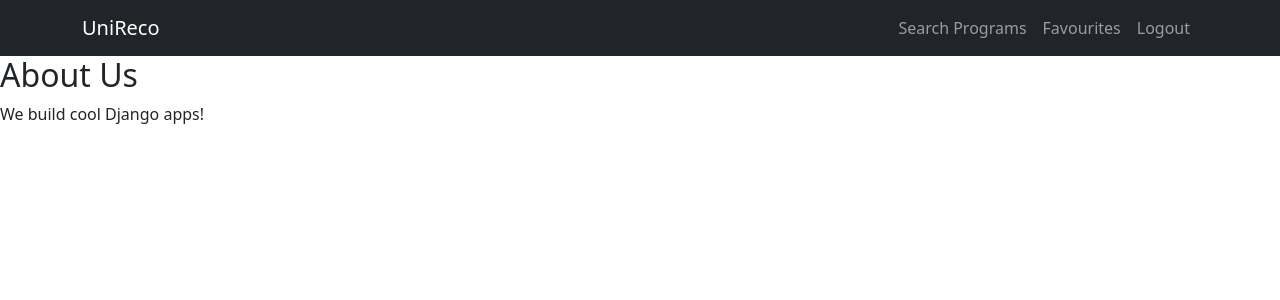
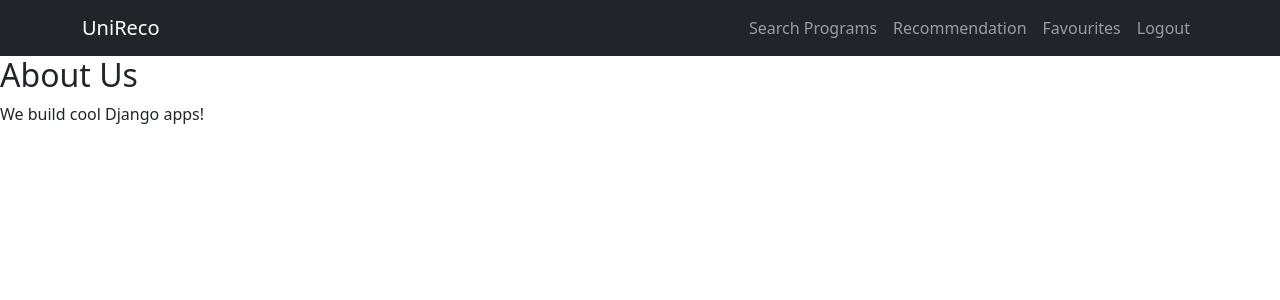
Before and after one commit to mkhikhwan/unireco, a Django app: page /about/ in a window 1280 px wide. Shown: the top 300 px of the page. Run offline with Django 5.2, Linux system fonts and the light colour scheme; the visitor is signed in with stand-in values (Sample User, id 1); some libraries are stand-ins or nearby versions.

Commit message:
fix: navbar not showing recommendation

```diff
--- a/app/templates/base.html
+++ b/app/templates/base.html
@@ -34,11 +34,14 @@
                     </li>
                     {% else %}
                     <li class="nav-item">
-                        <a class="nav-link" href="/search">Search Programs</a>
+                        <a class="nav-link" href="{% url 'search_programs' %}">Search Programs</a>
                     </li>
                     {% if user.is_authenticated %}
                     <li class="nav-item">
-                        <a class="nav-link" href="/favourite">Favourites</a>
+                        <a class="nav-link" href="{% url 'recommendation_view' %}">Recommendation</a>
+                    </li>
+                    <li class="nav-item">
+                        <a class="nav-link" href="{% url 'favourite' %}">Favourites</a>
                     </li>
                     <li class="nav-item">
                         <a class="nav-link" href="{% url 'logout' %}">Logout</a>
```
